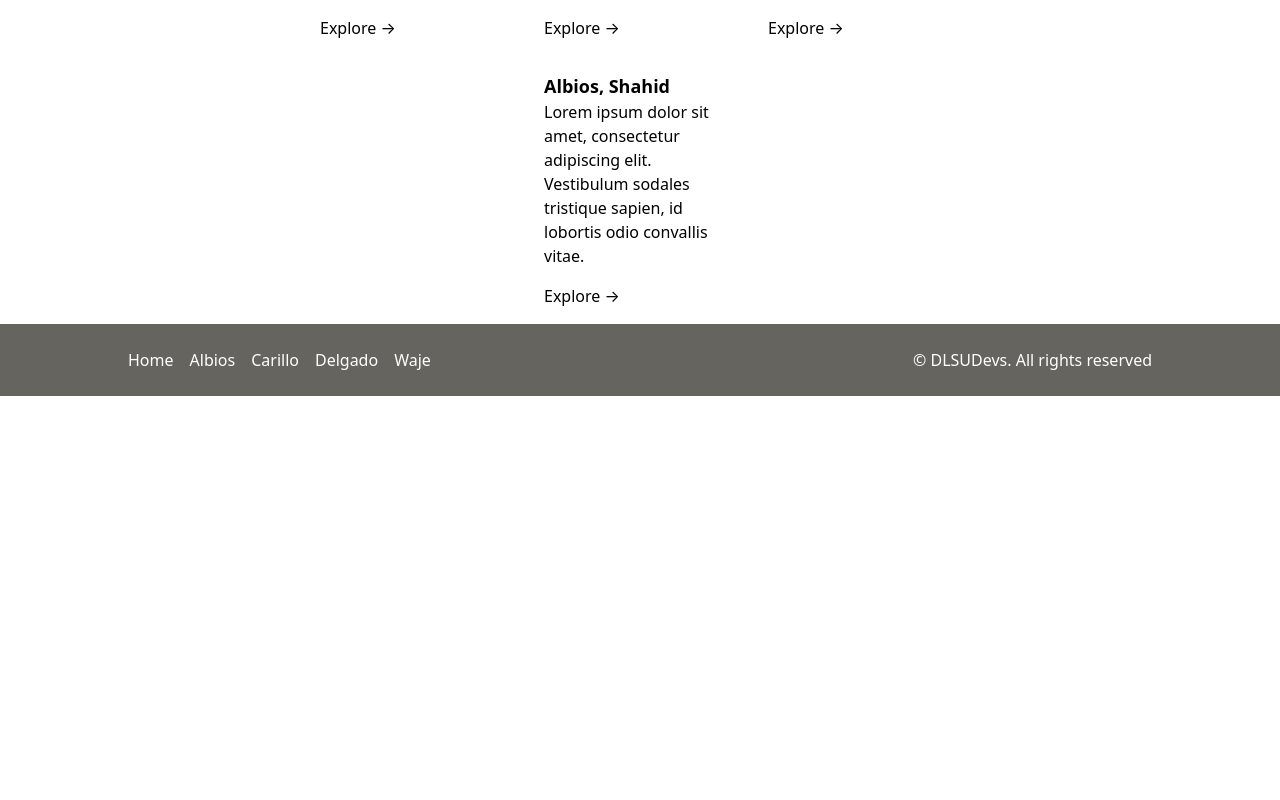
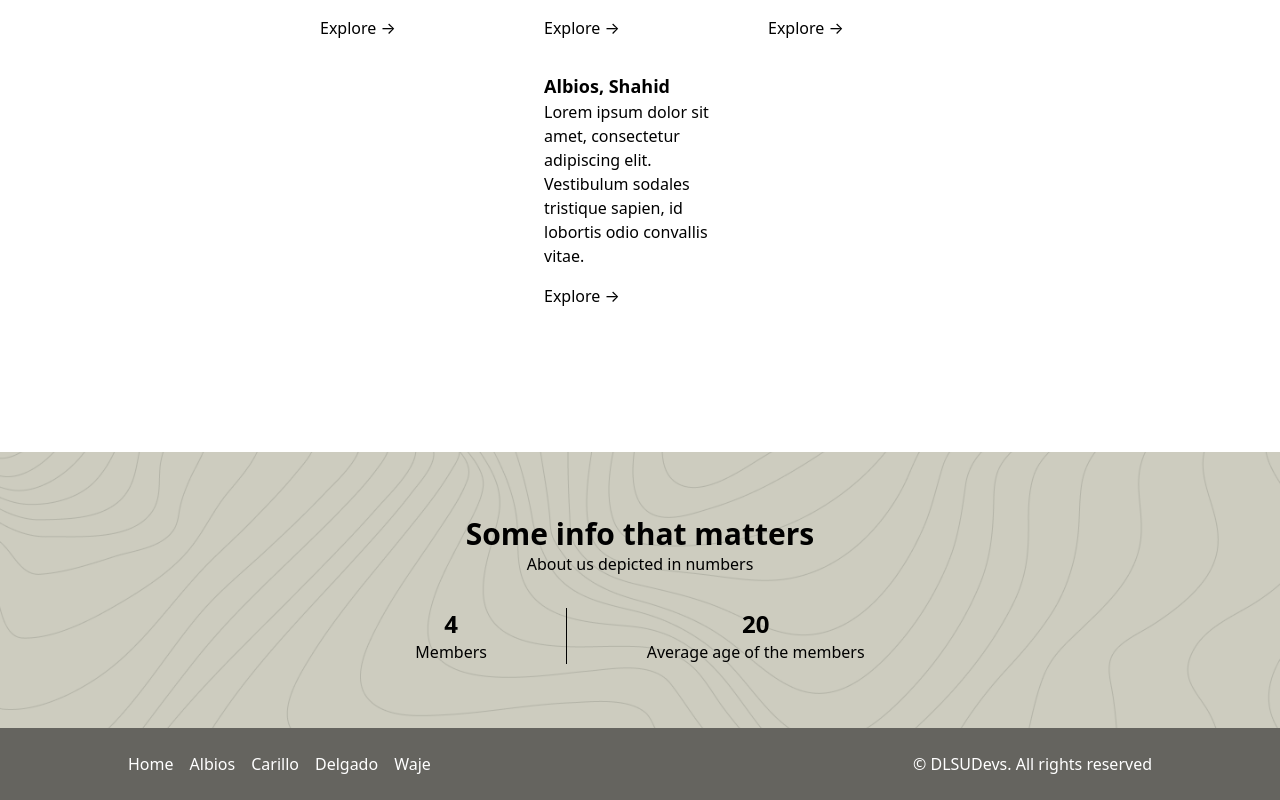
Before and after one commit to izner32/itcs111la, a Next.js app in the folder client/: page / in a window 1280 px wide. Shown: the part 1072-1872 px from the top of the page. Before the commit the page ends 1468 px from the top, so only its background shows below. Built offline with nearby package versions, Linux system fonts and the light colour scheme.

Commit message:
feat: added stats section (shahid's work)

```diff
--- a/client/src/components/Homepage/Logo.tsx
+++ b/client/src/components/Homepage/Logo.tsx
@@ -4,7 +4,7 @@ import styles from './logo.module.css';
 function Logo() {
   return (
     <>
-      <div className="mt-16 md:mt-32">
+      <div className="my-16 md:my-32">
         <div className="w-[60%] mx-auto text-center flex flex-col items-center md:justify-center md:flex-row md:text-left mb-16">
           <div>
             <h1 className="font-bold text-xl sm:text-2xl md:text-3xl lg:text-4xl mb-4"> Built for </h1>
--- a/client/src/components/Homepage/Stats.tsx
+++ b/client/src/components/Homepage/Stats.tsx
@@ -4,7 +4,32 @@ import styles from './stats.module.css';
 function Stats() {
   return (
     <>
-
+      <div
+        className="w-full p-16 "
+        style={{
+            backgroundImage: "url(" + "BG.png" + ")",
+            backgroundPosition: 'center',
+            backgroundSize: 'cover',
+            backgroundRepeat: 'no-repeat'
+          }}>
+        <div className="w-[50%] mx-auto">
+          <div className="text-center mb-8">
+            <h1 className="font-bold text-lg sm:text-xl md:text-2xl lg:text-3xl">Some&nbsp;info&nbsp;that&nbsp;matters</h1>
+            <p className="text-[0.65rem] sm:text-[0.70rem] md:text-xs lg:text-base ">About us depicted in numbers</p>
+          </div>
+          <div className="flex text-center">
+            <div className="mx-auto">
+              <p className="font-bold text-base sm:text-lg md:text-xl lg:text-2xl">4</p>
+              <p className="text-[0.70rem] sm:text-xs md:text-sm lg:text-base">Members</p>
+            </div>
+            <div className="border-black border-r-[1px] mx-4"></div>
+            <div className="mx-auto">
+              <p className="font-bold text-base sm:text-lg md:text-xl lg:text-2xl">20</p>
+              <p className="text-[0.65rem] sm:text-[0.70rem] md:text-xs lg:text-base">Average age of the members</p>
+            </div>
+          </div>
+        </div>
+      </div>
     </>
   )
 }
```
Also changed, not shown: client/public/BG.png (added).
